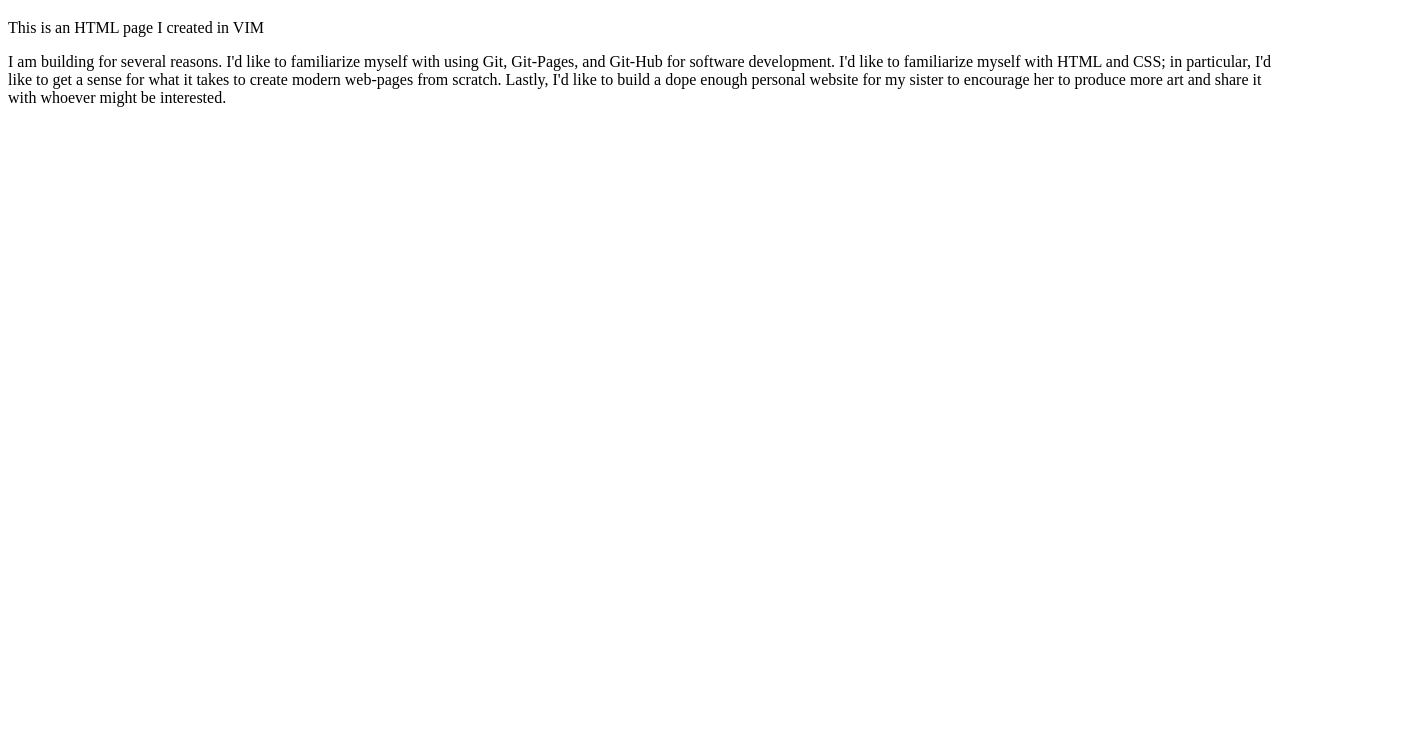
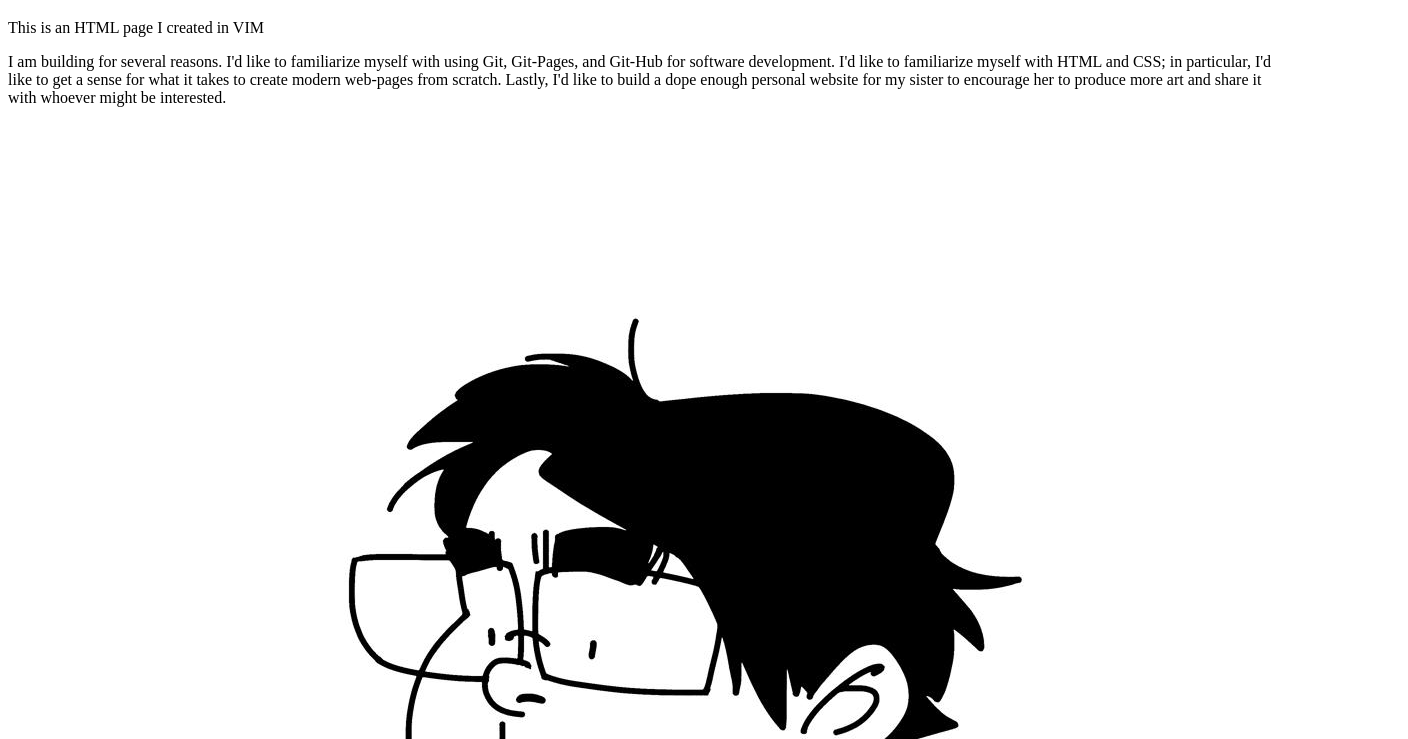
Before and after one commit to tinakimkh/tinakimkh.github.io, a plain HTML site: page index.html in a window 1280 px wide. Shown: the part 61-800 px from the top of the page, 1408 px wide, since content can reach past the window. Drawn offline with Linux system fonts and the light colour scheme.

Commit message:
First attempt at messing around with html. Can I produce figure?

```diff
--- a/index.html
+++ b/index.html
@@ -10,4 +10,5 @@
         I'd like to familiarize myself with HTML and CSS; in particular, I'd like to get a sense for what it takes to create modern web-pages from scratch.
         Lastly, I'd like to build a dope enough personal website for my sister to encourage her to produce more art and share it with whoever might be interested.</p>
     </body>
+    <img src="images/deviantart_294170558_Cartoon Me.jpg" alt="Cartoon Tina"/>
 </html>
```
